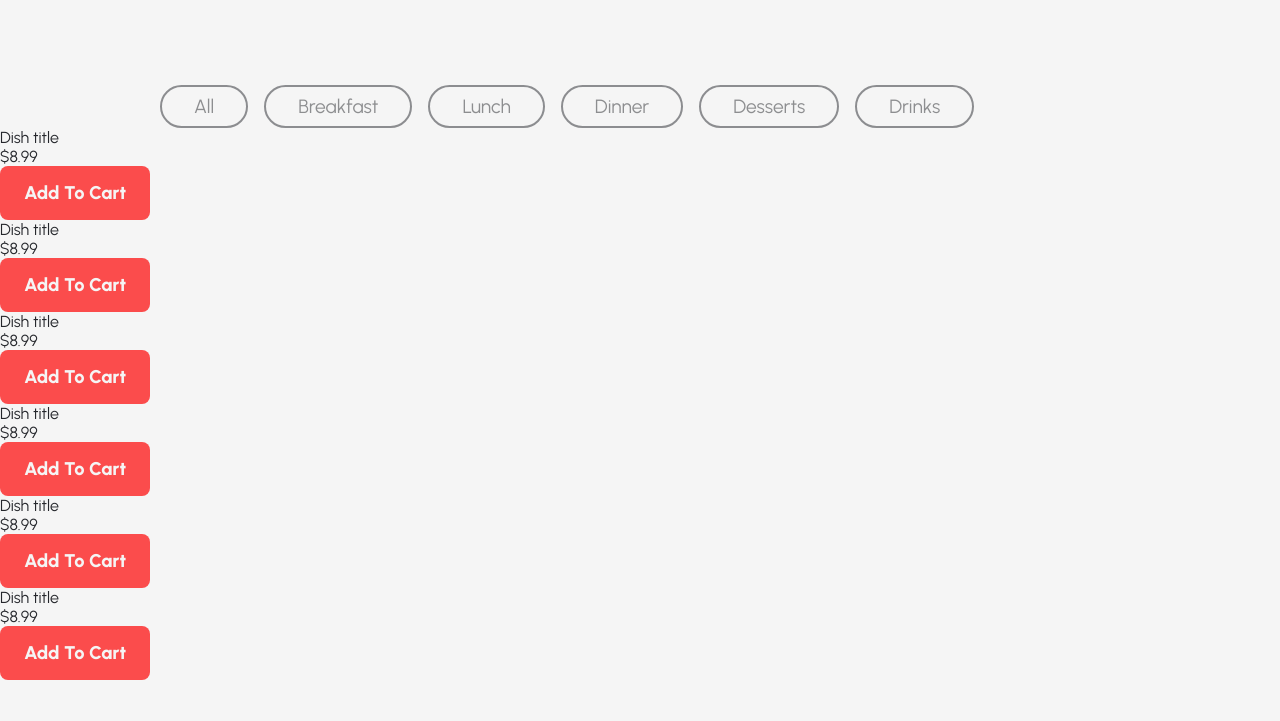
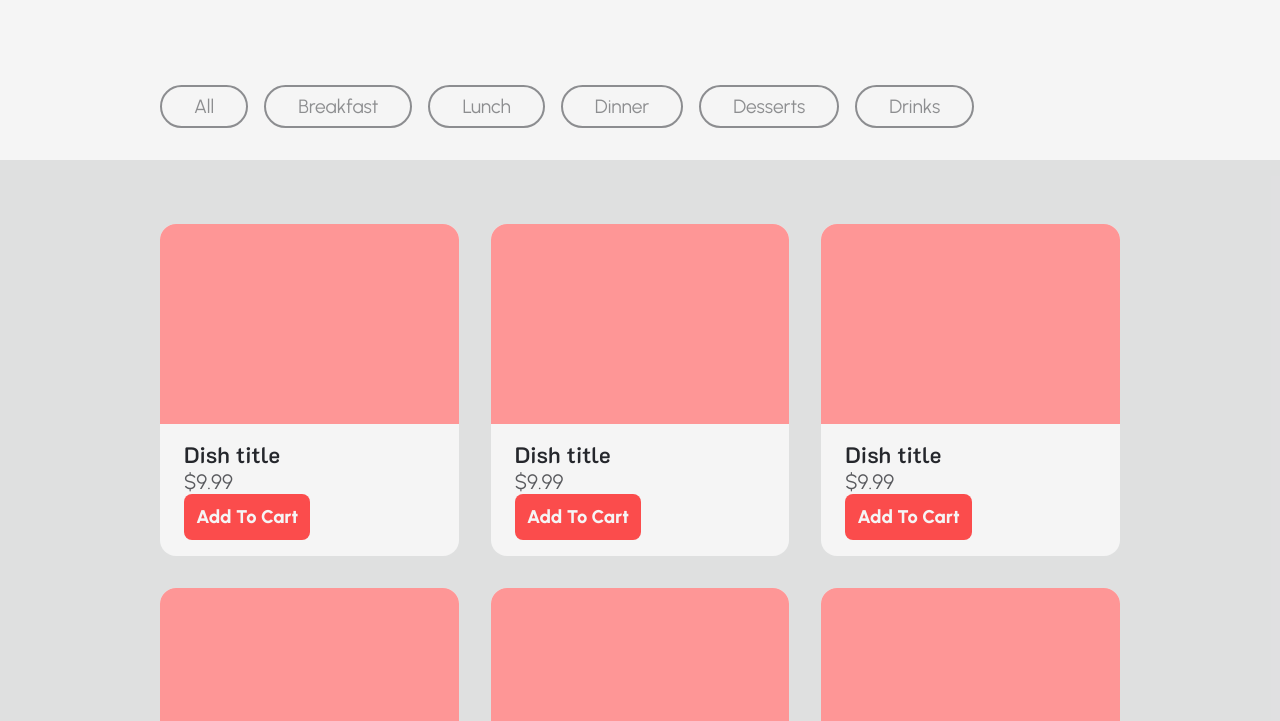
Before and after one commit to ErickBGomez/restaurant-page, a website built with webpack: page dist/index.html in a window 1280 px wide. Shown: the part 79-800 px from the top of the page. Built offline with nearby package versions, Linux system fonts and the light colour scheme.

Commit message:
Add dish grid styles

```diff
--- a/src/pages/menu.js
+++ b/src/pages/menu.js
@@ -38,7 +38,7 @@ function createDishContainer() {
   dishGrid.className = "dish-grid";
 
   for (let i = 0; i < 6; i++) {
-    dishGrid.appendChild(addDishCard("Dish title", "$8.99"));
+    dishGrid.appendChild(addDishCard("Dish title", "$9.99"));
   }
 
   container.appendChild(dishGrid);
--- a/src/style.css
+++ b/src/style.css
@@ -386,8 +386,53 @@ header {
   transition: 100ms;
 }
 
+.dish-container {
+  margin-top: 32px;
+  background-color: var(--black-10);
+}
+
+.dish-grid {
+  margin: 0 auto;
+  display: grid;
+  max-width: 1128px;
+  grid-template-columns: repeat(auto-fill, minmax(260px, 1fr));
+  justify-content: center;
+  gap: 32px;
+}
+
+.dish-card {
+  border-radius: 16px;
+  background-color: var(--white);
+}
+
+.dish-card .dish-image {
+  background-color: var(--secondary);
+  height: 200px;
+  border-radius: 16px 16px 0 0;
+}
+
+.dish-card .info {
+  padding: 16px 24px;
+}
+
+.dish-card .title {
+  font-weight: 600;
+  font-family: K2D, monospace;
+  font-size: 1.4rem;
+}
+
+.dish-card .price {
+  color: var(--black-75);
+  font-size: 1.3rem;
+}
+
+.dish-card .add-cart {
+  padding: 12px;
+}
+
 /* Menu content vertical padding */
-#menu {
+#menu,
+.dish-container {
   padding: 64px 0;
 }
 
@@ -452,6 +497,7 @@ footer {
 .about-summary-container,
 .newsletter-container,
 .menu-tabs,
+.dish-container,
 footer {
   padding-left: 12.5vw;
   padding-right: 12.5vw;
```
